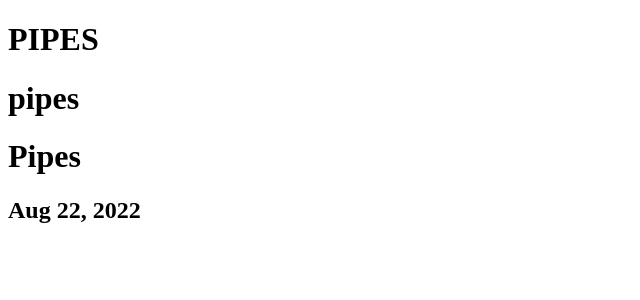
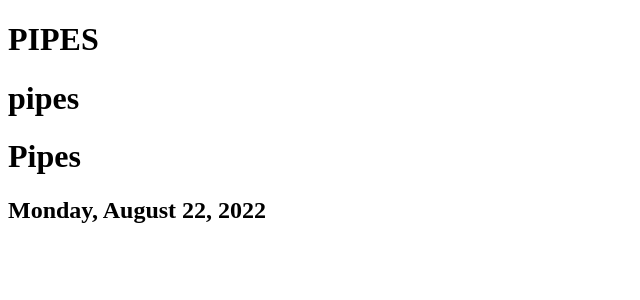
Before and after one commit to Adrion10/Angular_lesons, an Angular app in the folder angular-lessons/Pipes/: page / in a window 1280 px wide. Shown: the top 300 px of the page, without its empty margins (0-640 px from the left). Built offline with nearby package versions, Linux system fonts and the light colour scheme.

Commit message:
fullDate

```diff
--- a/angular-lessons/Pipes/src/app/app.component.html
+++ b/angular-lessons/Pipes/src/app/app.component.html
@@ -1,4 +1,4 @@
 <h1>{{ title | uppercase }}</h1>
 <h1>{{ title | lowercase }}</h1>
 <h1>{{ title }}</h1>
-<h2>{{ today | date }}</h2>
+<h2>{{ today | date: "fullDate" }}</h2>
```
